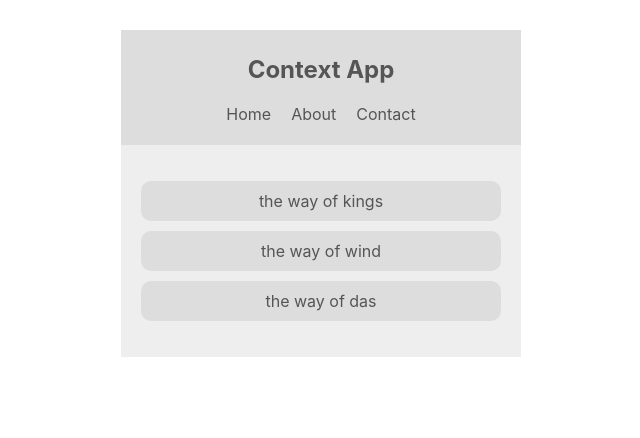
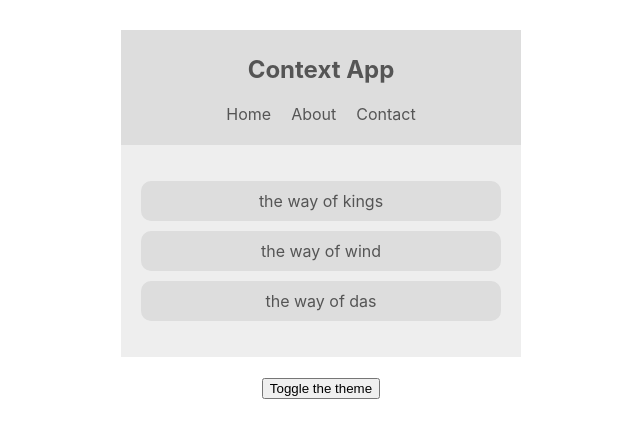
Before and after one commit to ozzytop/react-context-hooks, a React (Create React App) app: page / in a window 1280 px wide. Shown: the top 438 px of the page, without its empty margins (319-959 px from the left). Built offline with nearby package versions, Linux system fonts and the light colour scheme.

Commit message:
Adding toggle button

```diff
--- a/src/App.js
+++ b/src/App.js
@@ -1,6 +1,7 @@
 import React from 'react';
 import BookList from './components/BookList';
 import NavBar from './components/Navbar';
+import ThemeToggle from './components/ThemeToggle';
 import ThemeContextProvider from './contexts/ThemeContext';
 
 
@@ -11,6 +12,7 @@
         <ThemeContextProvider>
             <NavBar />
             <BookList />
+            <ThemeToggle />
         </ThemeContextProvider>
     </div>
   );
--- a/src/components/BookList.js
+++ b/src/components/BookList.js
@@ -1,6 +1,8 @@
 import React, { Component } from 'react';
 import { ThemeContext } from '../contexts/ThemeContext';
 
+
+// First method to consume the provider
 class BookList extends Component {
     static contextType = ThemeContext;
 
--- a/src/components/Navbar.js
+++ b/src/components/Navbar.js
@@ -1,16 +1,15 @@
 import React, { Component } from 'react';
 import { ThemeContext } from '../contexts/ThemeContext';
 
+// Second method to consume the provider. Defining the Provider itself
 class NavBar extends Component {
 
-    static contextType = ThemeContext;
-
     render() {
-        //console.log(this.context);
-        // destructing:
-        const { isLightTheme, light, dark } = this.context;
+        return (
+            <ThemeContext.Consumer>{(context) => {
+                const { isLightTheme, light, dark } = context;
                 const theme = isLightTheme ? light : dark;
-        return (
+                return(
                     <nav style={{ background: theme.ui , color: theme.syntax}}>
                         <h1>Context App</h1>
                         <ul>
@@ -19,6 +18,8 @@
                             <li>Contact</li>
                         </ul>
                     </nav>
+                )
+            }}</ThemeContext.Consumer>
         );
     }
 }
--- /dev/null
+++ b/src/components/ThemeToggle.js
@@ -0,0 +1,17 @@
+import React, { Component } from 'react';
+import { ThemeContext } from '../contexts/ThemeContext';
+
+class ThemeToggle extends Component {
+
+    static contextType = ThemeContext;
+
+    render() {
+        const { toggleTheme } = this.context;
+
+        return (
+            <button onClick={toggleTheme} >Toggle the theme</button>
+        );
+    }
+}
+
+export default ThemeToggle;
--- a/src/contexts/ThemeContext.js
+++ b/src/contexts/ThemeContext.js
@@ -19,9 +19,13 @@
         }
     }
 
+    toggleTheme = () => {
+        this.setState({ isLightTheme: !this.state.isLightTheme})
+    }
+
     render() {
         return (
-            <ThemeContext.Provider value={{ ...this.state }}>
+            <ThemeContext.Provider value={{ ...this.state, toggleTheme: this.toggleTheme }}>
                 {this.props.children}
             </ThemeContext.Provider>
          );
```
Lines whose indentation alone changed are shown as unchanged.
